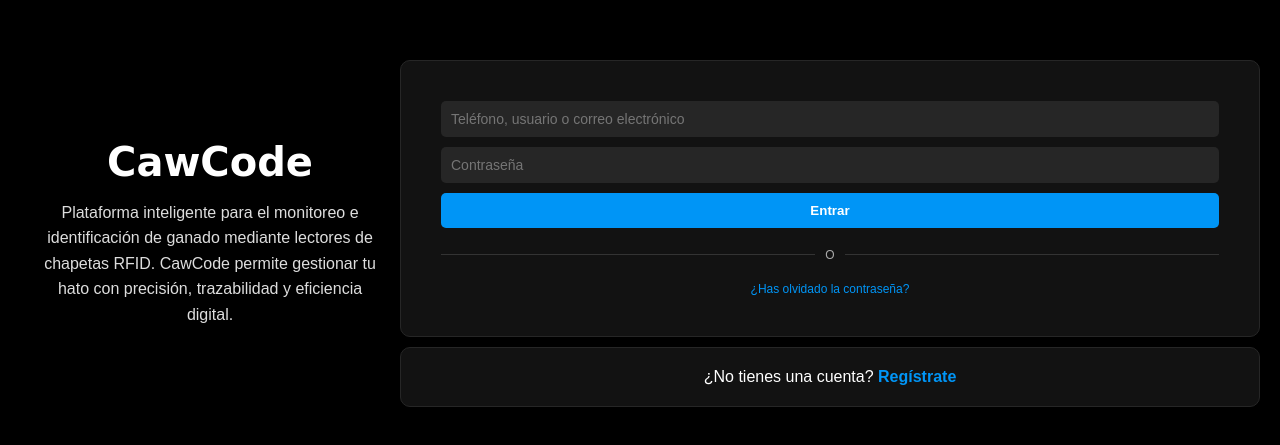
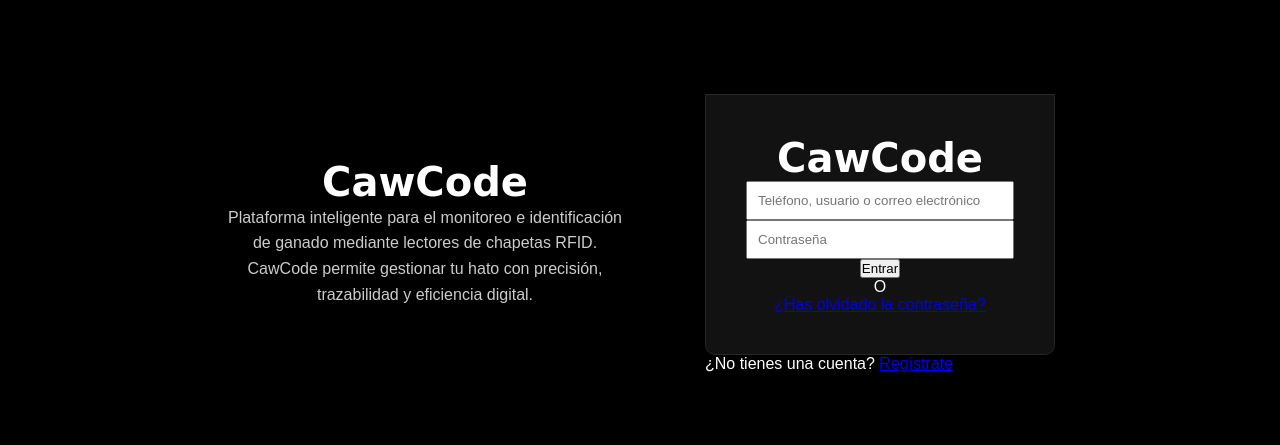
Before and after one commit to CawCodeD/CowCode, a plain HTML site: page index.html in a window 1280 px wide. Shown: the part 167-612 px from the top of the page. Drawn offline with Linux system fonts and the light colour scheme.

Commit message:
Update style.css

```diff
--- a/style.css
+++ b/style.css
@@ -5,8 +5,8 @@
 }
 
 body {
+  background-color: #000;
   font-family: Arial, sans-serif;
-  background-color: #000;
   color: #fff;
 }
 
@@ -15,133 +15,57 @@ body {
   justify-content: center;
   align-items: center;
   min-height: 100vh;
+  gap: 80px;
   padding: 20px;
 }
 
 .left-section {
-  flex: 1;
-  max-width: 380px;
-  padding: 20px;
-  display: flex;
-  justify-content: center;
-  align-items: center;
+  max-width: 400px;
+  text-align: center;
 }
 
-.description {
+.logo-img {
+  max-width: 200px;
+  height: auto;
+  margin: 0 auto 20px;
+  display: block;
+  filter: drop-shadow(0 0 10px #fff);
+}
+
+.description p {
+  font-size: 16px;
+  line-height: 1.6;
+  color: #ccc;
+}
+
+.right-section {
+  width: 100%;
+  max-width: 350px;
+}
+
+.title-box {
+  width: 100%;
+  background-color: #121212;
+  border: 1px solid #262626;
+  padding: 25px 0;
+  border-radius: 10px 10px 0 0;
   text-align: center;
 }
 
 .brand-title {
   font-family: 'Brush Script MT', cursive;
   font-size: 40px;
-  margin-bottom: 15px;
-}
-
-.project-description {
-  font-size: 16px;
-  line-height: 1.6;
-  color: #ddd;
-}
-
-.right-section {
-  flex: 1;
-  max-width: 380px;
+  color: #fff;
 }
 
 .form-box {
   background-color: #121212;
   border: 1px solid #262626;
   padding: 40px;
-  border-radius: 10px;
+  border-radius: 0 0 10px 10px;
   text-align: center;
 }
 
 .login-form input {
   width: 100%;
   padding: 10px;
-  margin-bottom: 10px;
-  background-color: #262626;
-  border: none;
-  border-radius: 5px;
-  color: #fff;
-  font-size: 14px;
-}
-
-.login-form button {
-  width: 100%;
-  padding: 10px;
-  background-color: #0095f6;
-  border: none;
-  border-radius: 5px;
-  color: white;
-  font-weight: bold;
-  cursor: pointer;
-}
-
-.divider {
-  display: flex;
-  align-items: center;
-  margin: 20px 0;
-}
-
-.divider .line {
-  flex: 1;
-  height: 1px;
-  background-color: #333;
-}
-
-.divider .or {
-  margin: 0 10px;
-  color: #aaa;
-  font-size: 12px;
-}
-
-.forgot {
-  margin-top: 10px;
-  font-size: 12px;
-}
-
-.forgot a {
-  color: #0095f6;
-  text-decoration: none;
-}
-
-.register-box {
-  background-color: #121212;
-  border: 1px solid #262626;
-  margin-top: 10px;
-  padding: 20px;
-  text-align: center;
-  border-radius: 10px;
-}
-
-.register-box a {
-  color: #0095f6;
-  text-decoration: none;
-  font-weight: bold;
-}
-
-.mobile-only {
-  display: none;
-}
-
-@media (max-width: 768px) {
-  .main-container {
-    flex-direction: column;
-  }
-
-  .left-section {
-    display: none;
-  }
-
-  .mobile-only {
-    display: block;
-  }
-}
-
-
-
-  .right-section {
-    max-width: 100%;
-  }
-}
```
